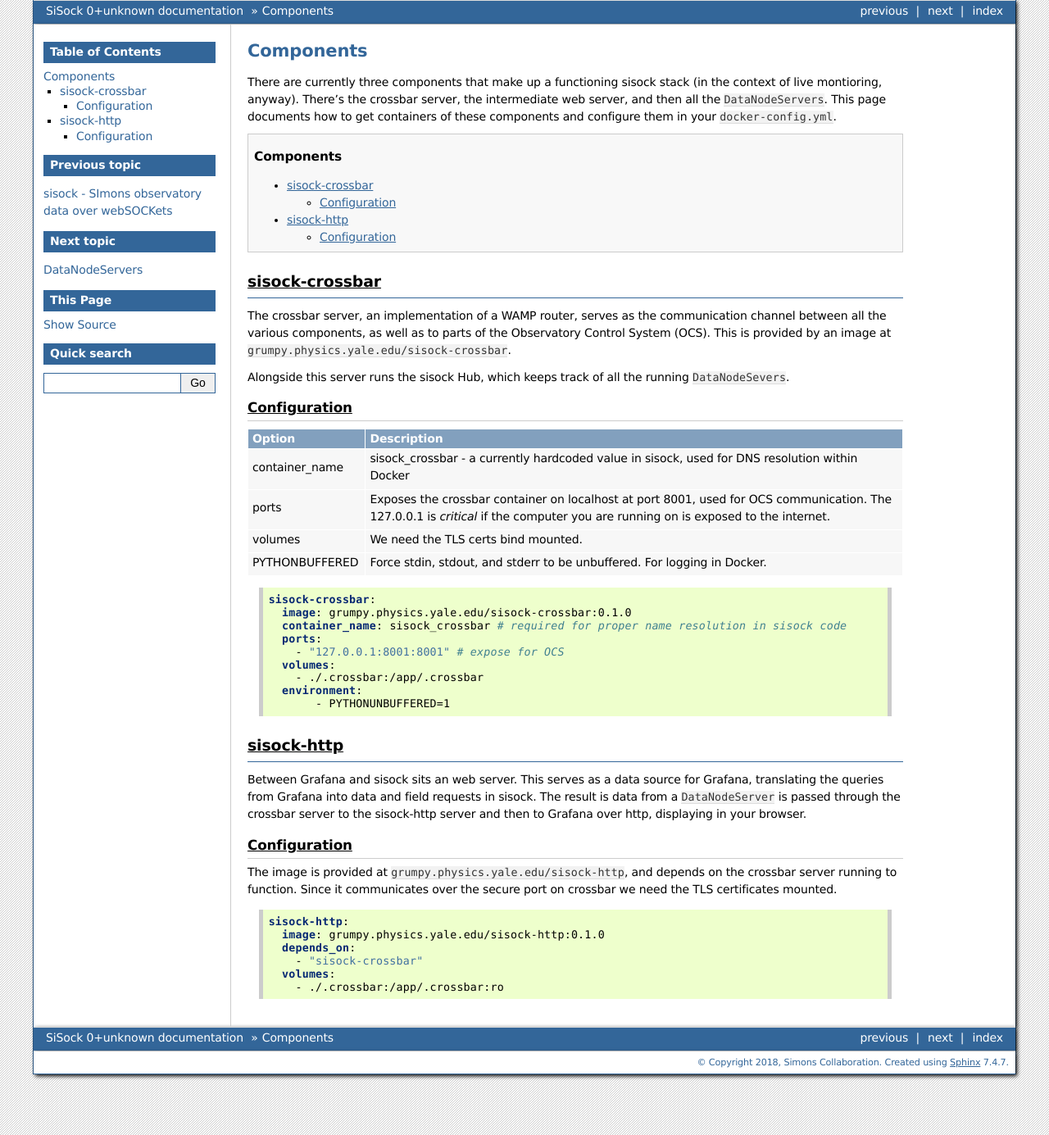
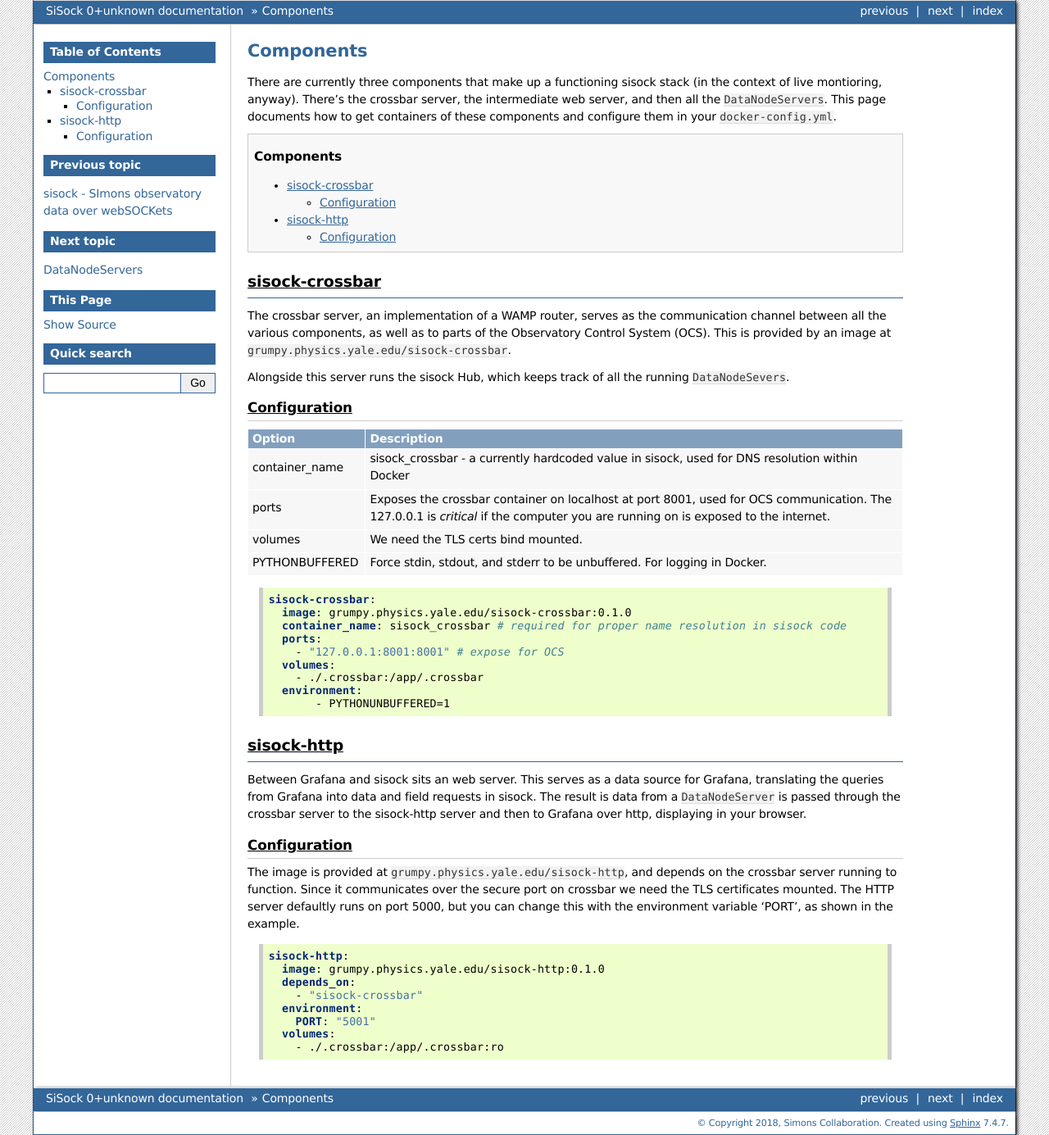
Before and after one commit to simonsobs/sisock, a Sphinx documentation site: the page built from docs/source/components.rst, in a window 1280 px wide. Shown: the whole page at 82% size. Built offline with Sphinx 7.4.7, drawn with Linux system fonts in a browser that asks for light colours.

Commit message:
Add port customization to sisock-http docs

```diff
--- a/docs/source/components.rst
+++ b/docs/source/components.rst
@@ -61,7 +61,9 @@ Configuration
 
 The image is provided at ``grumpy.physics.yale.edu/sisock-http``, and depends
 on the crossbar server running to function. Since it communicates over the
-secure port on crossbar we need the TLS certificates mounted.
+secure port on crossbar we need the TLS certificates mounted. The HTTP server
+defaultly runs on port 5000, but you can change this with the environment
+variable 'PORT', as shown in the example.
 
 .. code-block:: yaml
 
@@ -69,5 +71,7 @@ secure port on crossbar we need the TLS certificates mounted.
       image: grumpy.physics.yale.edu/sisock-http:0.1.0
       depends_on:
         - "sisock-crossbar"
+      environment:
+        PORT: "5001"
       volumes:
         - ./.crossbar:/app/.crossbar:ro
```
